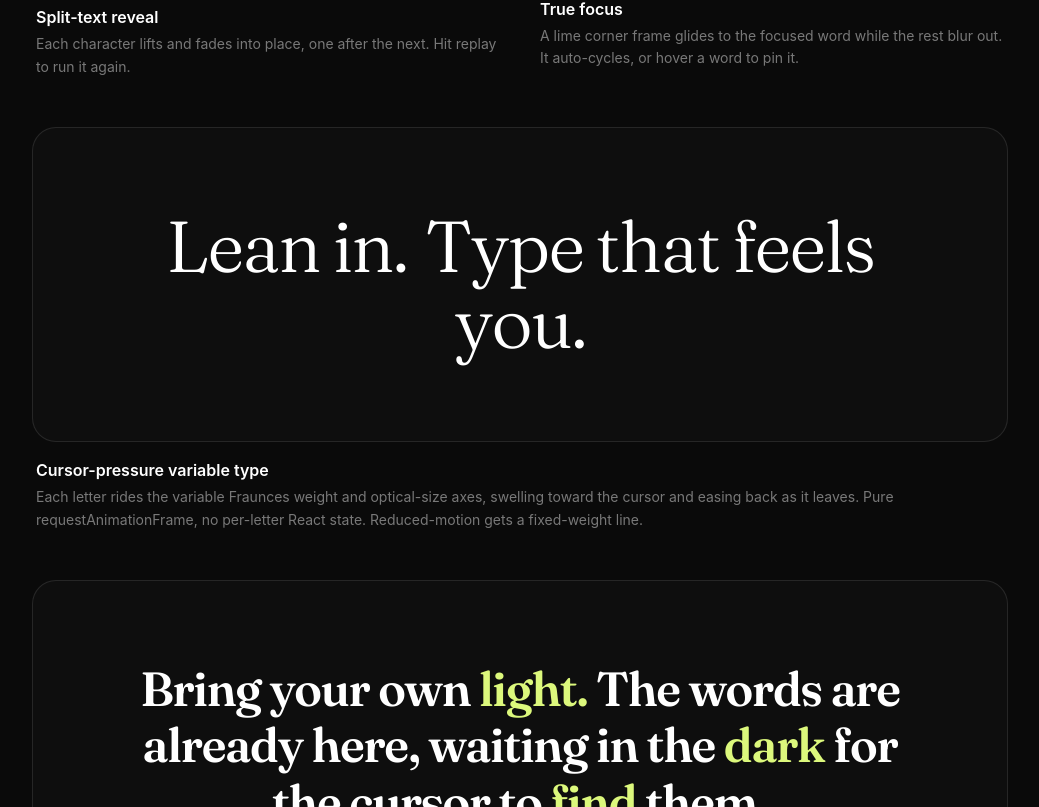
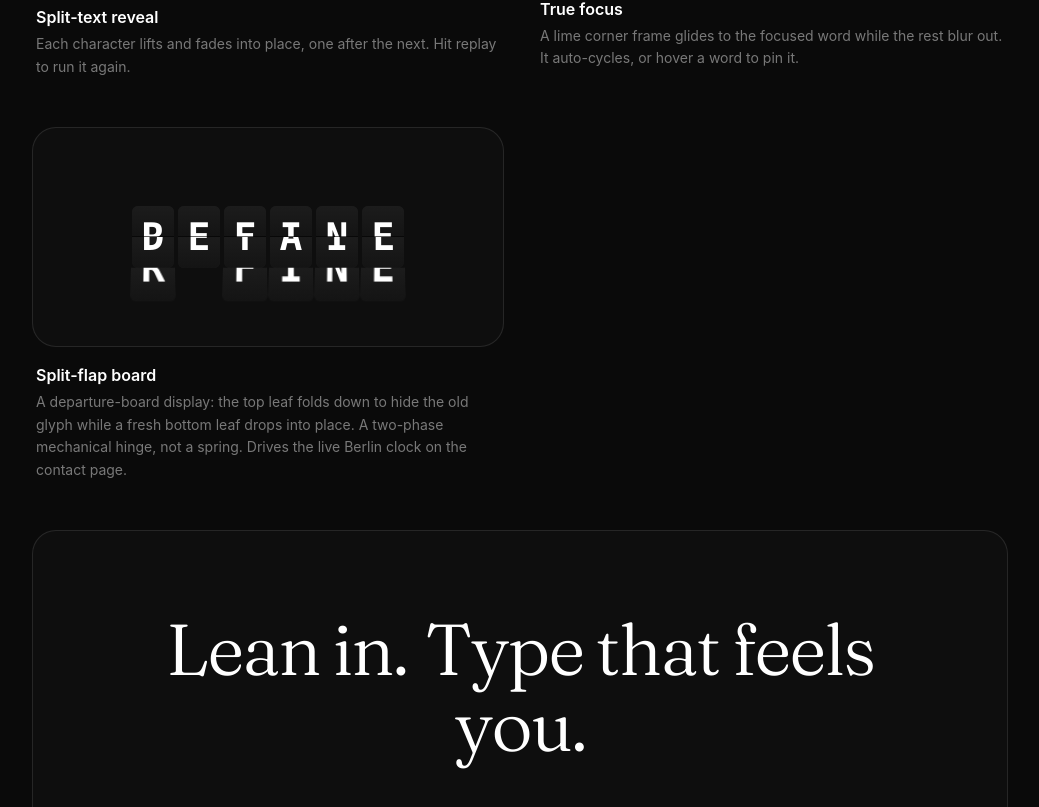
Before and after one commit to ArseniyCherednichenko/portfolio, a React (Vite) app: page /playground in a window 1280 px wide. Shown: the part 1713-2520 px from the top of the page, without its empty margins (120-1159 px from the left). Built offline with nearby package versions, Linux system fonts and the light colour scheme.

Commit message:
Playground: add the split-flap board to the Type & text experiments

```diff
--- a/src/pages/Playground.tsx
+++ b/src/pages/Playground.tsx
@@ -1,4 +1,4 @@
-import { useState } from 'react'
+import { useEffect, useState } from 'react'
 import { AnimatePresence, motion } from 'framer-motion'
 import { Reveal } from '../components/Reveal'
 import { GooeyTabs } from '../components/GooeyTabs'
@@ -16,6 +16,7 @@ import { MagnetLines } from '../components/MagnetLines'
 import { ScrollVelocity } from '../components/ScrollVelocity'
 import { DecryptedText } from '../components/DecryptedText'
 import { SplitText } from '../components/SplitText'
+import { SplitFlap } from '../components/SplitFlap'
 import { CardStack } from '../components/CardStack'
 import { ProfileCard } from '../components/ProfileCard'
 import { PixelTransition } from '../components/PixelTransition'
@@ -197,6 +198,22 @@ function SplitTextDemo() {
   )
 }
 
+// A split-flap board that cycles the craft words on a timer, so the two-phase
+// hinge flip reads like an airport departure board. All words are six letters,
+// so no cell is added or removed between changes.
+const FLAP_WORDS = ['MOTION', 'DESIGN', 'DETAIL', 'REFINE']
+
+function SplitFlapDemo() {
+  const [i, setI] = useState(0)
+  useEffect(() => {
+    const id = window.setInterval(() => setI((n) => (n + 1) % FLAP_WORDS.length), 2200)
+    return () => window.clearInterval(id)
+  }, [])
+  return (
+    <SplitFlap value={FLAP_WORDS[i]} height={62} width={42} aria-label="Split-flap board cycling craft words" />
+  )
+}
+
 // Panels for the gooey-tabs demo. Honest and self-referential: each tab
 // describes a facet of how the effect itself is built, so nothing is claimed
 // that the component does not actually do.
@@ -359,6 +376,15 @@ export default function Playground() {
                 words={['Design', 'Build', 'Refine', 'Ship']}
                 className="justify-center text-3xl font-bold tracking-tight sm:text-4xl"
               />
+            </Experiment>
+          </Reveal>
+
+          <Reveal>
+            <Experiment
+              name="Split-flap board"
+              note="A departure-board display: the top leaf folds down to hide the old glyph while a fresh bottom leaf drops into place. A two-phase mechanical hinge, not a spring. Drives the live Berlin clock on the contact page."
+            >
+              <SplitFlapDemo />
             </Experiment>
           </Reveal>
         </div>
```
